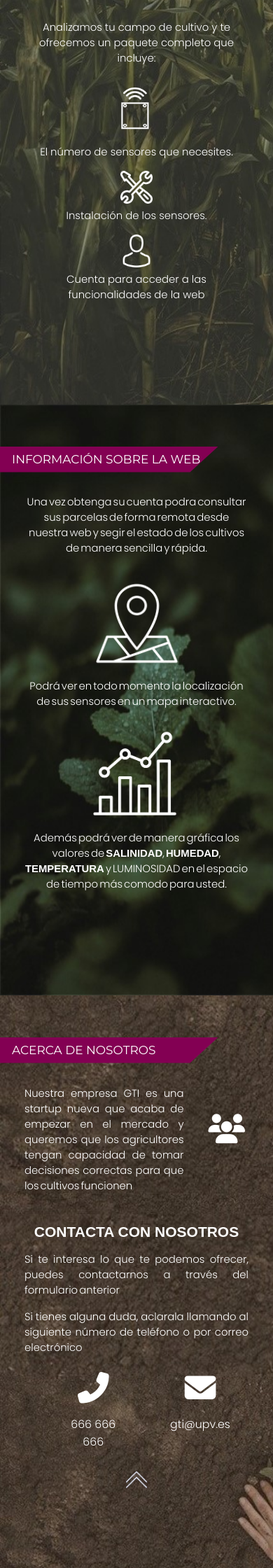
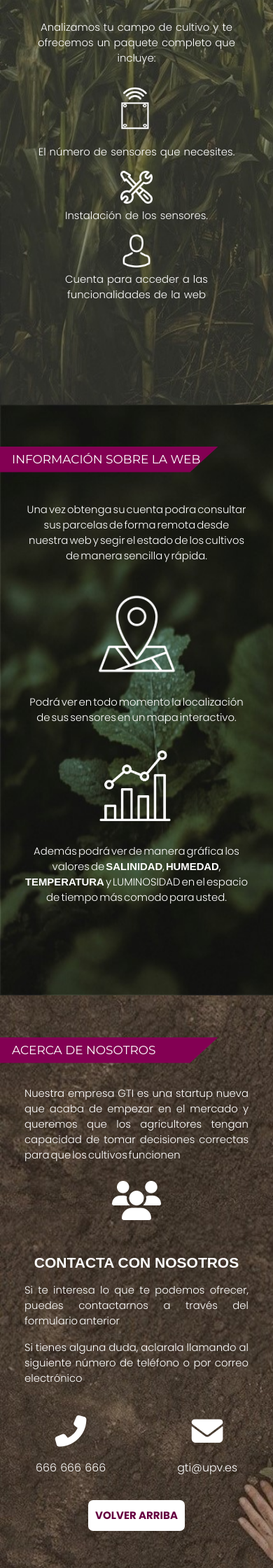
Before and after one commit to AdriTuR/Web-Sensores_Proyecto, a PHP site: page / in a window 390 px wide. Shown: the part 1120-3360 px from the top of the page at 70% size. Run offline with PHP 8.4, Linux system fonts and the light colour scheme; some libraries are stand-ins or nearby versions.

Commit message:
Landing Page responsive
Se ve bien en Pixel 2 y 2XL, iPhone 5, 6/7/8 plus, y iPhon X

```diff
--- a/css/style.css
+++ b/css/style.css
@@ -19,6 +19,7 @@ p {
     font-family: 'Poppins', sans-serif;
     text-align: center;
     font-size: 106.25%;
+    word-spacing: 1px;
 }
 
 * {
@@ -173,6 +131,34 @@ div {
     transform: scale(1.06);
 }
 
+/*-----------------------Botones blancos-----------------------*/
+.boton2 {
+    color: #660041;
+    font-size: 15px;
+    line-height: 24px;
+    padding: 10px;
+    border-radius: 7px;
+    font-family: 'Poppins', sans-serif;
+    font-weight: bold;
+    text-decoration: none;
+    font-style: normal;
+    font-variant: normal;
+    text-transform: none;
+    background-color: rgb(255, 255, 255);
+    display: inline-block;
+    margin-bottom: 10%;
+}
+
+.boton2:hover {
+    background: rgb(255, 255, 255);
+    transform: scale(1.05);
+    transition: 150ms;
+}
+
+.boton2:active {
+    background: rgb(255, 255, 255);
+    transform: scale(1.06);
+}
 /*--------------------------------------------------------------*/
 /*------------------ Botón de Ir Arriba/Abajo ------------------*/
 
@@ -395,30 +381,31 @@ div {
 }
 
 #informacion_web #contenido_informacion_web #headSection{
-    margin:31px 35px;
+    margin-top: 5vh;
+    margin-bottom: 4vh;
     text-align: center;
 }
 #informacion_web #contenido_informacion_web #mapa_interactivo-apartado #texto1_información_web{
-    margin-top: 15px;
+    margin-top: 3vh;
     text-align: center;
 }
 #informacion_web #contenido_informacion_web #grafico-apartado #texto2_información_web{
-    margin-top: 15px;
-    margin-bottom: 10px;
+    margin-top: 3vh;
+    margin-bottom: 2vh;
     text-align: center;
 }
 
 
 /*---------------------Iconos de la sección-------------------*/
 #informacion_web #contenido_informacion_web #mapa_interactivo-apartado #iconomapainteractivo{
-    width: 125px;
-    height: 121px;
-    margin-top: 20px;
+    width: 30%;
+    height: 30%;
+    margin-top: 3vh;
 }
 #informacion_web #contenido_informacion_web #grafico-apartado #iconografico{
-    width: 137px;
-    height: 125px;
-    margin-top: 30px;
+    width: 30%;
+    height: 30%;
+    margin-top: 4vh;
 }
 /*-----------------------------------------------------------*/
 
@@ -441,13 +428,14 @@ div {
 }
 
 .objetivos{
-    margin-bottom: 3vh;
+    margin-bottom: 5vh;
 }
 /*----------------------------*/
 
 .acerca1 {
-    display: flex;
-    margin-bottom: 5vh;
+
+    margin-bottom: 4vh;
+
 }
 
 .acerca1 p {
@@ -456,20 +444,20 @@ div {
 }
 
 .acerca1 i {
-    float: right;
-    margin-right: 40px;
-    margin-top: 40px;
+    margin-top: 3vh;
+
 }
 
 .datos_contacto {
     display: flex;
-    flex-direction: row;
-    margin-left: 10vh;
+
+    justify-content: space-around;
+    margin-bottom: 3vh;
 }
 
 .datos_contacto p {
     margin-top: 2vh;
-    margin-bottom: 3vh;
+    margin-bottom: 1vh;
 }
 
 .datos_contacto i:hover{
@@ -477,13 +465,7 @@ div {
     transition: 0.3s;
 }
 
-.caja1 {
-    margin-right: 20%;
-}
 
-.caja2 {
-    margin-right: 20%;
-}
 
 /*-------------------------------------------------------------------------------------------------------------------*/
 /*                                              Elementos del FOOTER                                                 */
--- a/index.html
+++ b/index.html
@@ -65,7 +65,7 @@
                 tus cultivos desde cualquier
                 sitio. </p>
             <br>
-            <a class="boton"  onclick="abrirFormulario()">CONTÁCTANOS</a>
+            <a class="boton" onclick="abrirFormulario()">CONTÁCTANOS</a>
         </div>
         <!--------------------------------FORMULARIO DE CONTACTO------------------------------->
         <div class="popup-formulario-contacto" id="formulario_contacto">
@@ -201,8 +201,10 @@
                 mercado y queremos
                 que los agricultores tengan capacidad de tomar decisiones correctas para que los cultivos funcionen
             </p>
-            <i class="fas fa-users fa-3x"></i>
+            <i class="fas fa-users fa-4x"></i>
         </div>
+
+        <br>
 
         <div class="objetivos">
             <h2 class="blanco">CONTACTA CON NOSOTROS</h2>
@@ -233,14 +235,15 @@
             </div>
         </div>
 
-        <a class="scrollBttn srollBttnUp" href="#header"></a>
+        <a class="boton2 " href="#header">VOLVER ARRIBA</a>
+
     </section>
     <!------------------------------------- FIN CUARTA SECCIÓN DE LA PÁGINA ------------------------------------------>
 
 
     <!----------------------------------------- FOOTER DE LA PÁGINA -------------------------------------------------->
     <footer id="footer">
-        <p id="footertext" class="morado" style="text-align:left; font-size: 12px;">
+        <p id="footertext" style="text-align:left; font-size: 12px;">
             Company © Grado en Tecnologías Interactivas.<br> All rights reserved.
         </p>
     </footer>
```
Also changed, not shown: other parts of css/style.css (+97 -50 lines).
